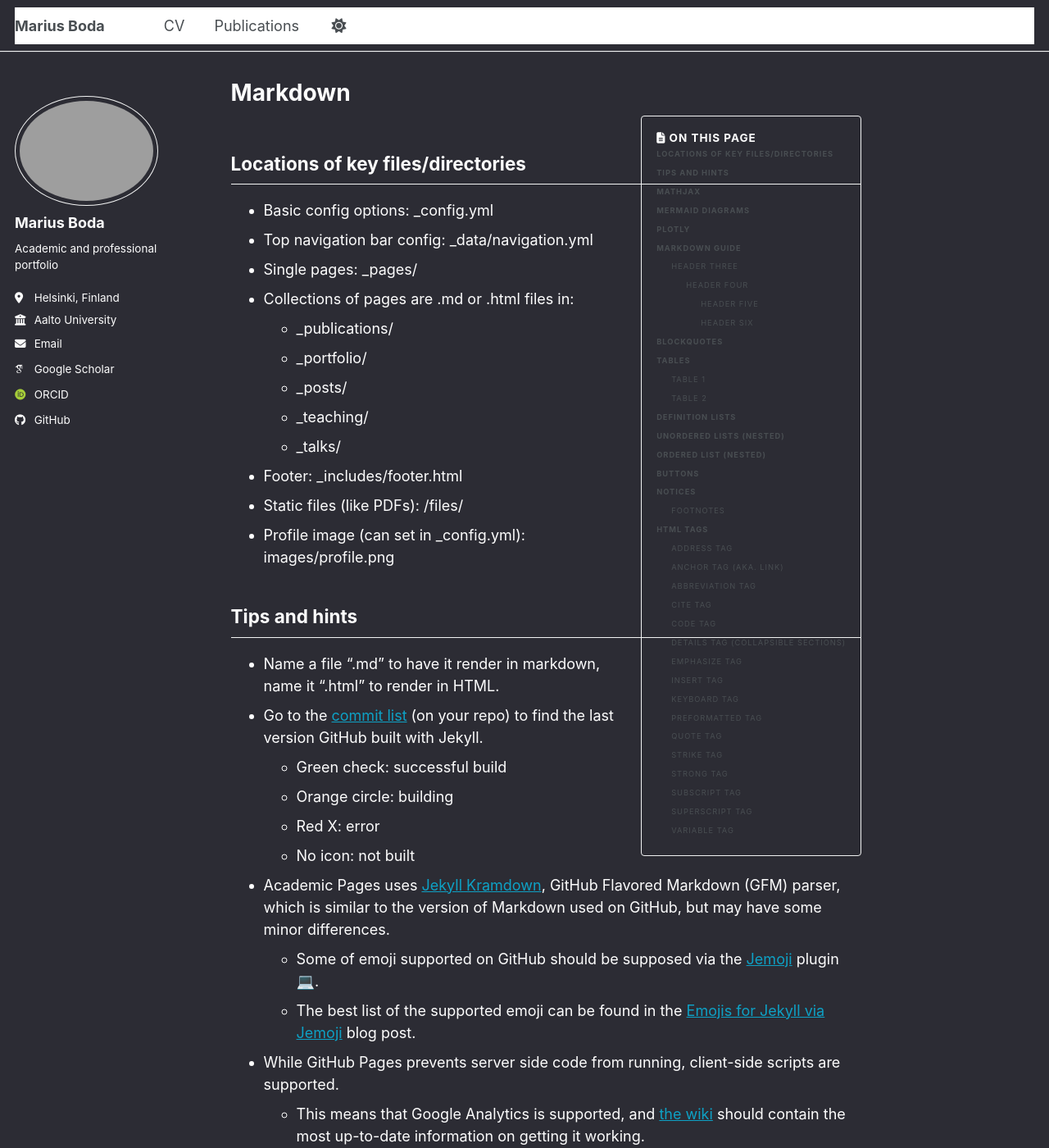
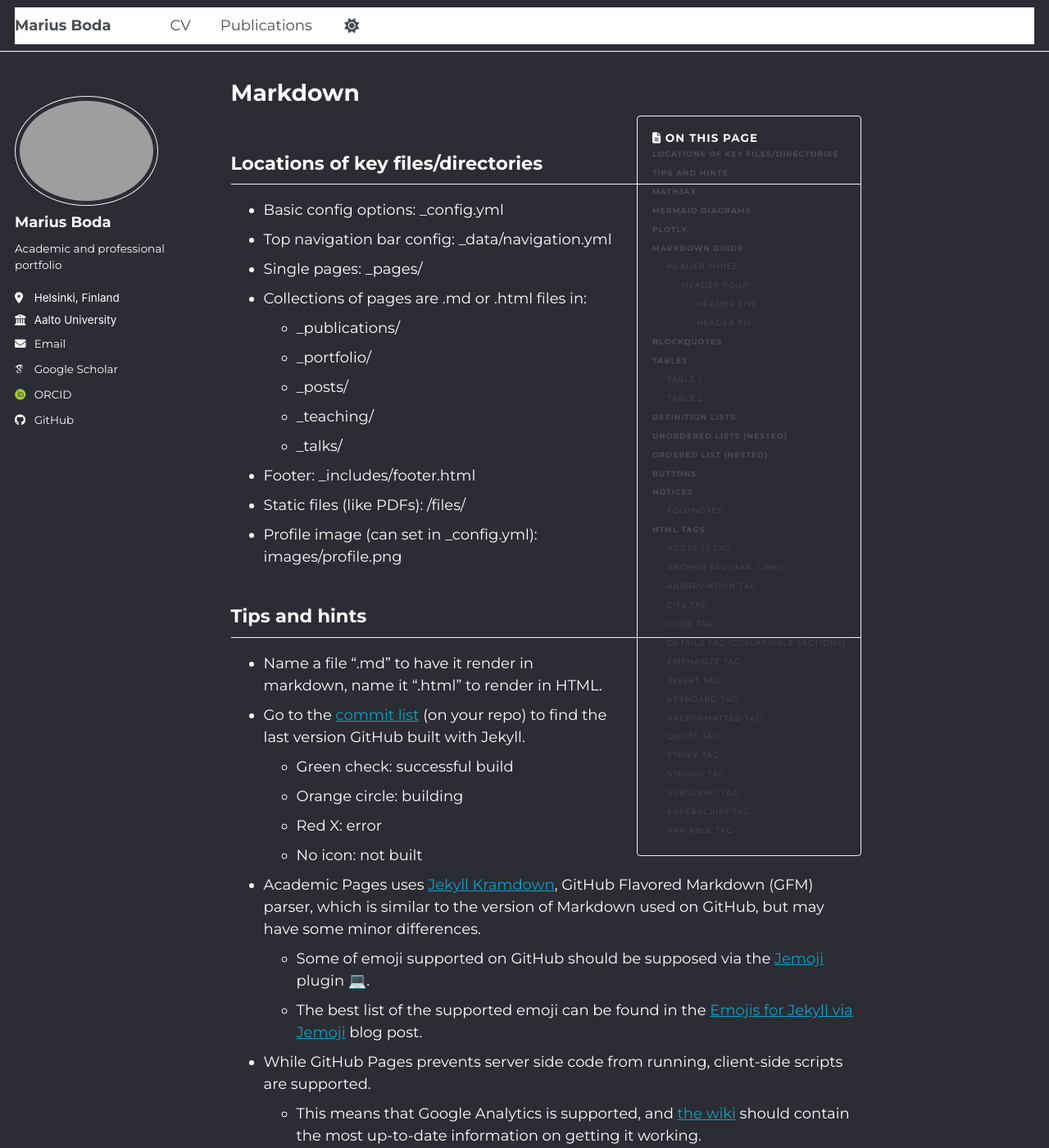
Before and after one commit to MariusBoda/MariusBoda.github.io, a Jekyll site: the page built from _pages/markdown.md, in a window 1280 px wide and 1400 px high. Shown: the whole window at 82% size. Built offline with Jekyll 4.4.1, drawn with Linux system fonts in a browser that asks for light colours; emoji names are drawn with the system emoji font; some web fonts are replaced; a script bundle is joined from its source files by our own code; library files that are not in the unit come from our copies.

Commit message:
Update main.scss

```diff
--- a/assets/css/main.scss
+++ b/assets/css/main.scss
@@ -3,6 +3,9 @@
 ---
 
 @charset "utf-8";
+
+/* Import Montserrat from Google Fonts */
+@import url('https://fonts.googleapis.com/css2?family=Montserrat:wght@300;400;500;600;700&display=swap');
 
 /* ==========================================================================
    Marius's Custom Dark Blue Theme Overrides
@@ -59,17 +62,15 @@ $masthead-title-color: #fdfdfd;
 /* ==========================================================================
    Force Cascade Overrides (Ensures the dark blue applies everywhere)
    ========================================================================== */
-body, .page__content {
+body, .page__content, h1, h2, h3, h4, h5, h6, .masthead, .sidebar, .author__name, .author__bio, .nav__title {
   background-color: $background-color !important;
   color: $text-color !important;
-}
-
-.author__name, .author__bio, .nav__title {
-  color: $text-color !important;
+  font-family: 'Montserrat', sans-serif !important;
 }
 
 a {
   color: $primary-color;
+  font-family: 'Montserrat', sans-serif !important;
 }
 
 /* Target the top navigation bar and footer */
@@ -81,6 +82,7 @@ a {
 .page__footer, .page__footer footer {
   background-color: $background-color !important;
   color: $text-color !important;
+  font-family: 'Montserrat', sans-serif !important;
 }
 
 /* Ensure the sticky sidebar background matches */
```
